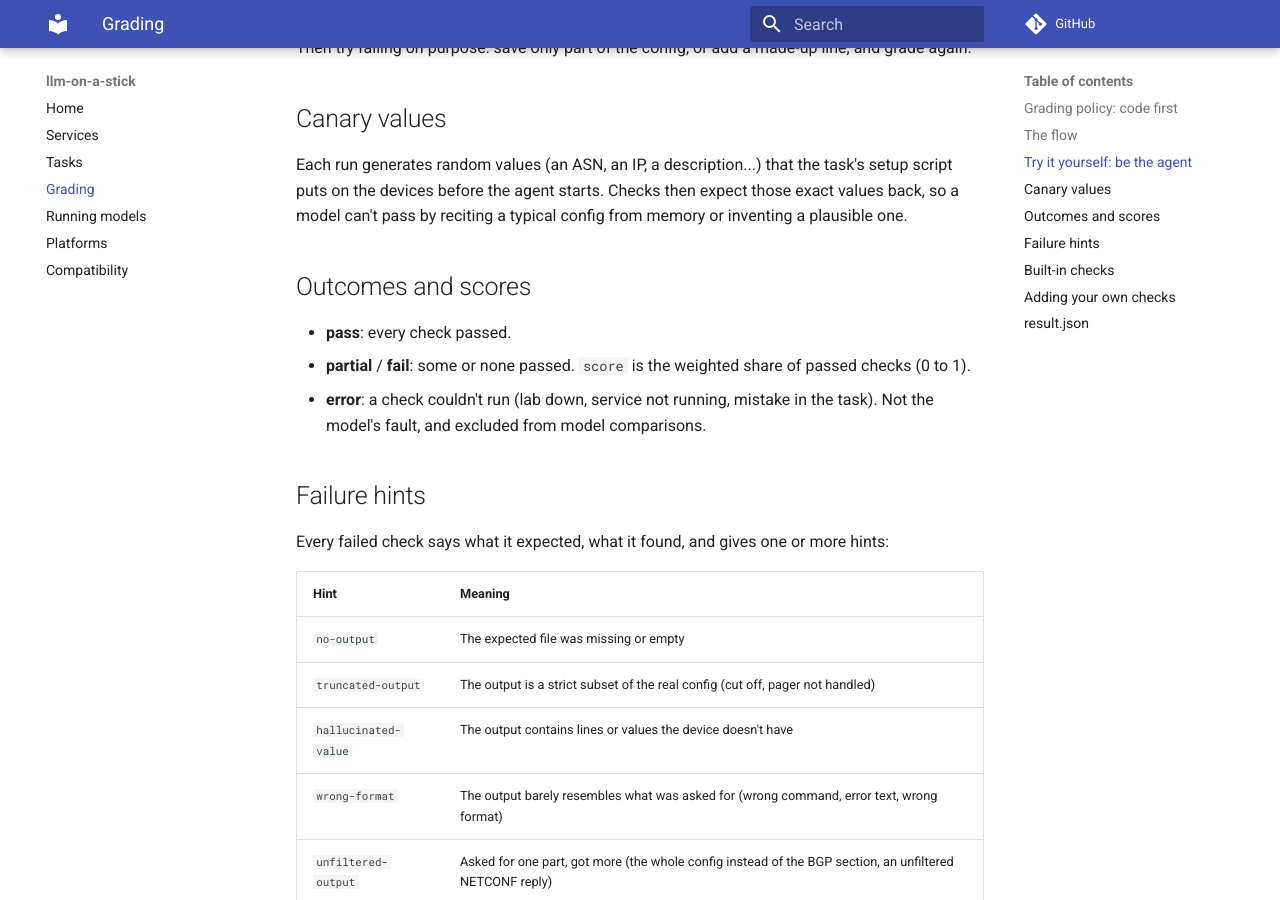
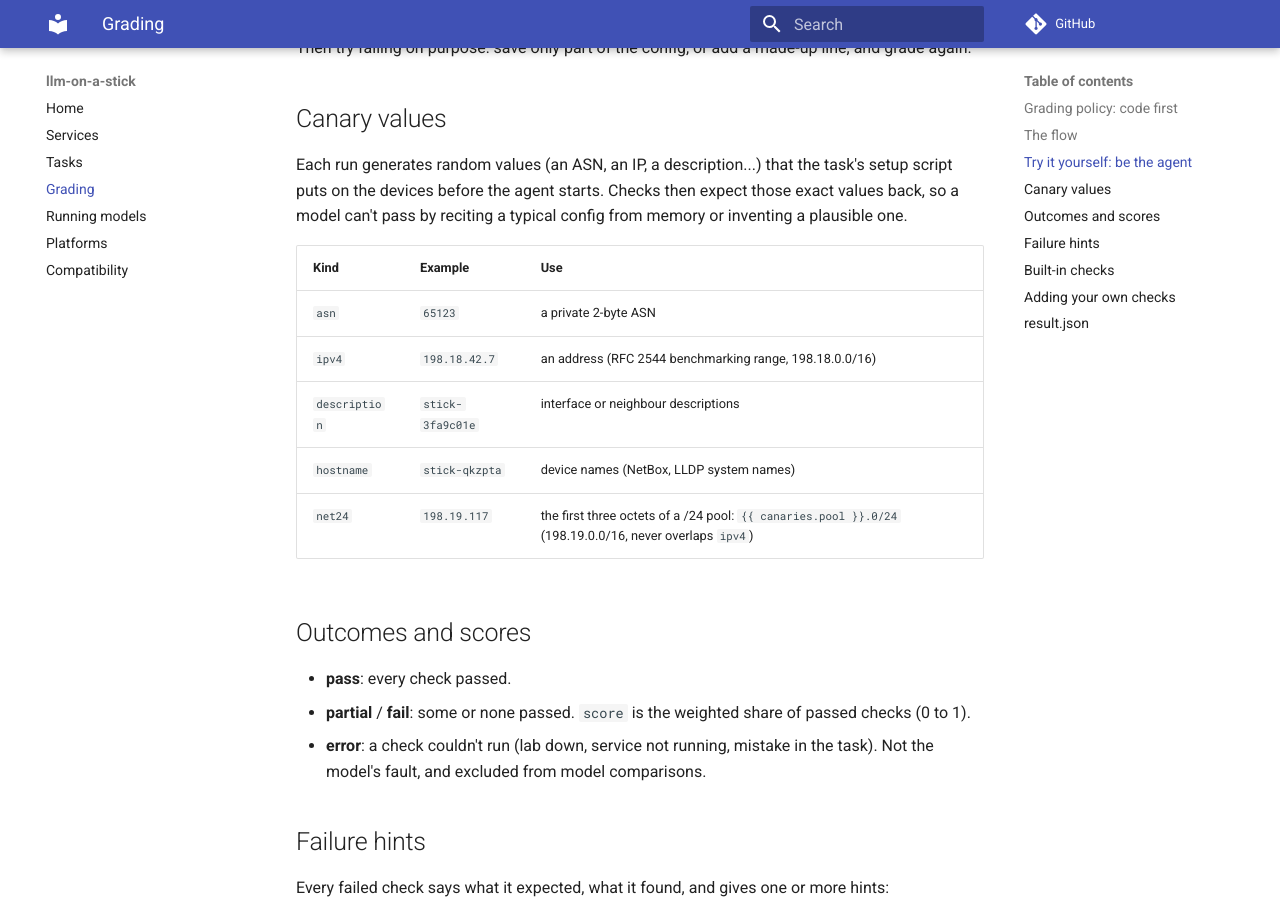
Before and after one commit to Jitter00/llm-on-a-stick, an MkDocs documentation site: the page built from docs/grading.md, in a window 1280 px wide and 900 px high, scrolled down 2130 px. Built offline with MkDocs 1.6.1 and Material for MkDocs 9.7.7, drawn with Linux system fonts in a browser that asks for light colours; comment, search, counter and statistics services are not loaded.

Commit message:
feat(netbox): add netbox-next-ip (next free loopback, recorded and configured)
The fifth and last netbox task, and the first that changes a device (made
safe by restoring every router at task start):

- NetBox has a /24 loopback pool with .1, .2, .3 and .5 taken; the model
  must take the lowest free address (.4, not "highest plus one"), record it
  as a /32 on frr2's lo (status active) and configure it on frr2.
- Checks: the /32 in NetBox on frr2 lo; exactly one address added to the
  pool; frr2's running config has it; nothing else changed in NetBox
  (allow_new: ip-addresses) or on another router.
- New canary kind `net24` ("198.19.N", a /24's first three octets, in the
  half of the benchmarking range ipv4 canaries never use).
- netbox_unchanged also ignores `count_*` counters (an interface's
  count_ipaddresses goes up when an IP is assigned).

Co-Authored-By: Claude Opus 5.5 <noreply@anthropic.com>

```diff
--- a/docs/grading.md
+++ b/docs/grading.md
@@ -76,6 +76,14 @@ Then try failing on purpose: save only part of the config, or add a made-up line
 Each run generates random values (an ASN, an IP, a description...) that the task's setup script puts on the devices
 before the agent starts. Checks then expect those exact values back, so a model can't pass by reciting a typical
 config from memory or inventing a plausible one.
+
+| Kind | Example | Use |
+|---|---|---|
+| `asn` | `65123` | a private 2-byte ASN |
+| `ipv4` | `198.18.42.7` | an address (RFC 2544 benchmarking range, 198.18.0.0/16) |
+| `description` | `stick-3fa9c01e` | interface or neighbour descriptions |
+| `hostname` | `stick-qkzpta` | device names (NetBox, LLDP system names) |
+| `net24` | `198.19.117` | the first three octets of a /24 pool: `{{ canaries.pool }}.0/24` (198.19.0.0/16, never overlaps `ipv4`) |
 
 ## Outcomes and scores
 
```
Also changed, not shown: TODO.md (+3 -3 lines), docs/tasks.md (+1 -0 lines), sections/README.md (+1 -1 lines), 7 other files.
